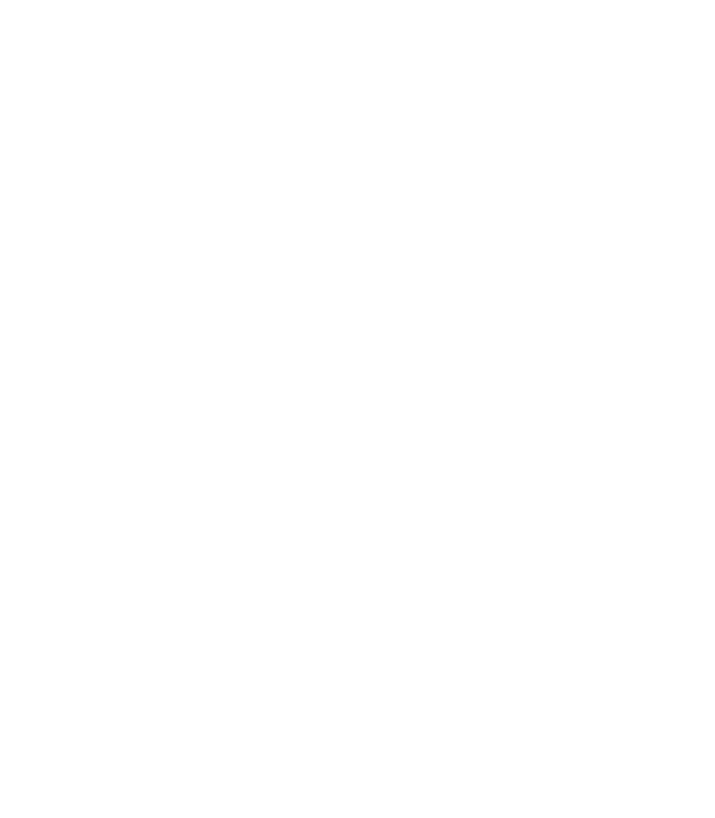
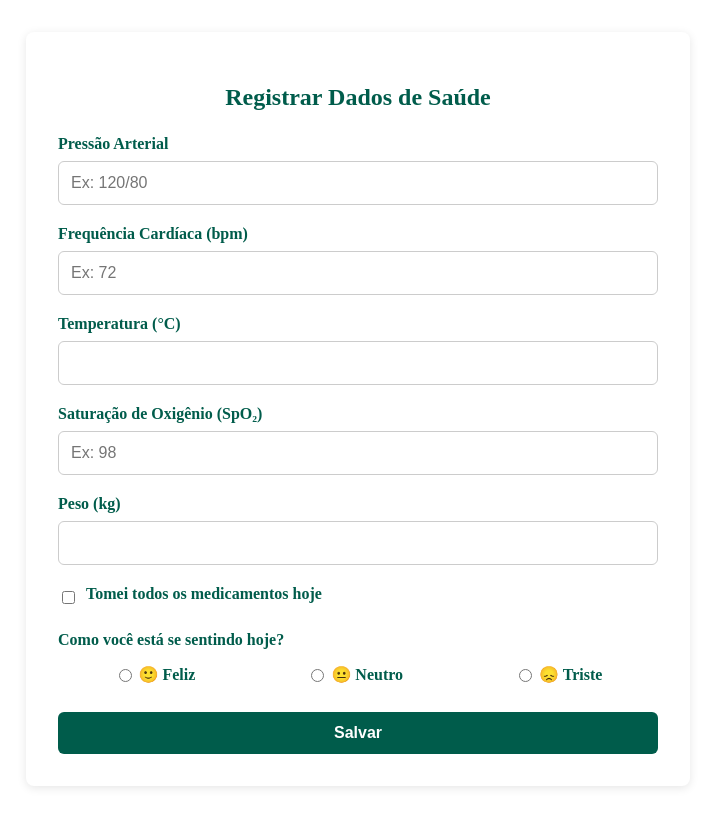
Before and after one commit to VieiraLucasDuarte/Transplante-frontend, an Angular app: page /saude in a window 1280 px wide. Before the commit this address led to /. Shown: the whole page, without its empty margins (282-997 px from the left). Built offline with nearby package versions, Linux system fonts and the light colour scheme.

Commit message:
Criado novas telas de dados de saude e tela de historico

```diff
--- a/package.json
+++ b/package.json
@@ -20,7 +20,9 @@
     "@angular/router": "^20.0.0",
     "@angular/ssr": "^20.0.0",
     "@fortawesome/fontawesome-free": "^6.7.2",
+    "chart.js": "^4.4.9",
     "express": "^5.1.0",
+    "ng2-charts": "^8.0.0",
     "rxjs": "~7.8.0",
     "tslib": "^2.3.0",
     "zone.js": "~0.15.0"
--- a/src/app/app.routes.ts
+++ b/src/app/app.routes.ts
@@ -1,8 +1,12 @@
 import { Routes } from '@angular/router';
 import { LoginComponent } from './features/login/login-component';
-import { DashboardComponent } from './dashboard-component/dashboard-component';
+import { DashboardComponent } from './dashboard/dashboard-component';
+import { DadosSaudeComponent } from './features/dados-saude-component/dados-saude-component';
+import { HistoricoComponent } from './features/historico/historico-component/historico-component';
 
 export const routes: Routes = [
     { path: '', component: LoginComponent },
     { path: 'dashboard', component: DashboardComponent },
+    { path: 'saude', component: DadosSaudeComponent},
+    { path: 'historico', component: HistoricoComponent },
 ];
--- a/src/app/dashboard-component/dashboard-component.html
+++ b/src/app/dashboard/dashboard-component.html
@@ -8,7 +8,7 @@
 </header>
 
 <main class="menu-container">
-  <a routerLink="/dados-saude" class="card">
+  <a routerLink="/dados-saude" (click)="onSubmit()" class="card">
     <i class="fas fa-heartbeat icon"></i>
     <h3>Inserir Dados de Saúde</h3>
   </a>
--- a/src/app/dashboard-component/dashboard-component.ts
+++ b/src/app/dashboard/dashboard-component.ts
@@ -19,4 +19,8 @@
   logout(): void {
     this.router.navigate(['']);
   }
+
+  onSubmit(): void {
+    this.router.navigate(['saude']);
+  }
 }
--- /dev/null
+++ b/src/app/features/dados-saude-component/dados-saude-component.html
@@ -0,0 +1,64 @@
+<main class="form-container">
+  <h2>Registrar Dados de Saúde</h2>
+
+  <form #form="ngForm" (ngSubmit)="onSubmit(form)">
+
+    <div class="form-group">
+      <label for="pressao">Pressão Arterial</label>
+      <input type="text" id="pressao" name="pressao" placeholder="Ex: 120/80" required ngModel />
+      <small *ngIf="form.submitted && !form.controls['pressao']?.valid">Informe a pressão arterial.</small>
+    </div>
+
+    <div class="form-group">
+      <label for="fc">Frequência Cardíaca (bpm)</label>
+      <input type="number" id="fc" name="fc" placeholder="Ex: 72" required ngModel />
+      <small *ngIf="form.submitted && !form.controls['fc']?.valid">Informe a frequência cardíaca.</small>
+    </div>
+
+    <div class="form-group">
+      <label for="temp">Temperatura (°C)</label>
+      <input type="number" step="0.1" id="temp" name="temp" required ngModel />
+      <small *ngIf="form.submitted && !form.controls['temp']?.valid">Informe a temperatura corporal.</small>
+    </div>
+
+    <div class="form-group">
+      <label for="spo2">Saturação de Oxigênio (SpO₂)</label>
+      <input type="number" id="spo2" name="spo2" placeholder="Ex: 98" required ngModel />
+      <small *ngIf="form.submitted && !form.controls['spo2']?.valid">Informe a saturação.</small>
+    </div>
+
+    <div class="form-group">
+      <label for="peso">Peso (kg)</label>
+      <input type="number" id="peso" name="peso" step="0.1" required ngModel />
+      <small *ngIf="form.submitted && !form.controls['peso']?.valid">Informe seu peso.</small>
+    </div>
+
+    <div class="form-group checkbox-group">
+      <input type="checkbox" id="medicamentos" name="medicamentos" ngModel />
+      <label for="medicamentos">Tomei todos os medicamentos hoje</label>
+    </div>
+
+    <div class="form-group">
+      <label>Como você está se sentindo hoje?</label>
+      <div class="emoji-selector">
+        <label>
+          <input type="radio" name="humor" value="feliz" [(ngModel)]="humorSelecionado" required />
+          🙂 Feliz
+        </label>
+        <label>
+          <input type="radio" name="humor" value="neutro" [(ngModel)]="humorSelecionado" />
+          😐 Neutro
+        </label>
+        <label>
+          <input type="radio" name="humor" value="triste" [(ngModel)]="humorSelecionado" />
+          😞 Triste
+        </label>
+      </div>
+      <small *ngIf="form.submitted && !humorSelecionado">Escolha como está se sentindo.</small>
+    </div>
+
+    <button type="submit" class="submit-btn">Salvar</button>
+
+    <p class="success-msg" *ngIf="mensagemSucesso">{{ mensagemSucesso }}</p>
+  </form>
+</main>
--- /dev/null
+++ b/src/app/features/dados-saude-component/dados-saude-component.scss
@@ -0,0 +1,90 @@
+.form-container {
+  max-width: 600px;
+  margin: 2rem auto;
+  background: white;
+  padding: 2rem;
+  border-radius: 8px;
+  box-shadow: 0 2px 10px rgba(0, 0, 0, 0.1);
+  color: #005c4b;
+}
+
+h2 {
+  text-align: center;
+  margin-bottom: 1.5rem;
+}
+
+.form-group {
+  margin-bottom: 1.25rem;
+  display: flex;
+  flex-direction: column;
+
+  label {
+    margin-bottom: 0.5rem;
+    font-weight: bold;
+  }
+
+  input[type='text'],
+  input[type='number'],
+  input[type='date'],
+  textarea {
+    padding: 0.75rem;
+    border: 1px solid #ccc;
+    border-radius: 6px;
+    font-size: 1rem;
+
+    &:focus {
+      outline: none;
+      border-color: #005c4b;
+      box-shadow: 0 0 0 2px rgba(0, 92, 75, 0.2);
+    }
+  }
+
+  small {
+    color: #d32f2f;
+    font-size: 0.875rem;
+    margin-top: 0.25rem;
+  }
+}
+
+.checkbox-group {
+  flex-direction: row;
+  align-items: center;
+  gap: 0.5rem;
+}
+
+.emoji-selector {
+  display: flex;
+  justify-content: space-around;
+  margin-top: 0.5rem;
+
+  label {
+    display: flex;
+    align-items: center;
+    gap: 0.25rem;
+    cursor: pointer;
+  }
+}
+
+.submit-btn {
+  width: 100%;
+  padding: 0.75rem;
+  background: #005c4b;
+  color: white;
+  border: none;
+  border-radius: 6px;
+  font-weight: bold;
+  font-size: 1rem;
+  cursor: pointer;
+  transition: background 0.3s ease;
+
+  &:hover {
+    background: #00463a;
+  }
+}
+
+.success-msg {
+  text-align: center;
+  margin-top: 1rem;
+  color: #2e7d32;
+  font-weight: bold;
+}
--- /dev/null
+++ b/src/app/features/dados-saude-component/dados-saude-component.ts
@@ -0,0 +1,23 @@
+import { CommonModule } from '@angular/common';
+import { Component } from '@angular/core';
+import { FormsModule, NgForm } from '@angular/forms';
+
+@Component({
+  selector: 'app-dados-saude-component',
+  imports: [CommonModule, FormsModule],
+  templateUrl: './dados-saude-component.html',
+  styleUrl: './dados-saude-component.scss'
+})
+export class DadosSaudeComponent {
+humorSelecionado: string = '';
+  mensagemSucesso = '';
+
+  onSubmit(form: NgForm) {
+    if (form.valid) {
+      console.log(form.value);
+      this.mensagemSucesso = 'Dados salvos com sucesso!';
+      form.resetForm();
+      this.humorSelecionado = '';
+    }
+  }
+}
--- /dev/null
+++ b/src/app/features/historico/historico-component/historico-component.html
@@ -0,0 +1 @@
+<p>historico-component works!</p>
```
Also changed, not shown: src/app/features/historico/historico-component/historico-component.ts (added, +11 -0 lines), src/app/dashboard/dashboard-component.scss (renamed from src/app/dashboard-component/dashboard-component.scss), src/app/features/historico/historico-component/historico-component.scss (added), 1 other file (tests, documents, lock files or other folders).
